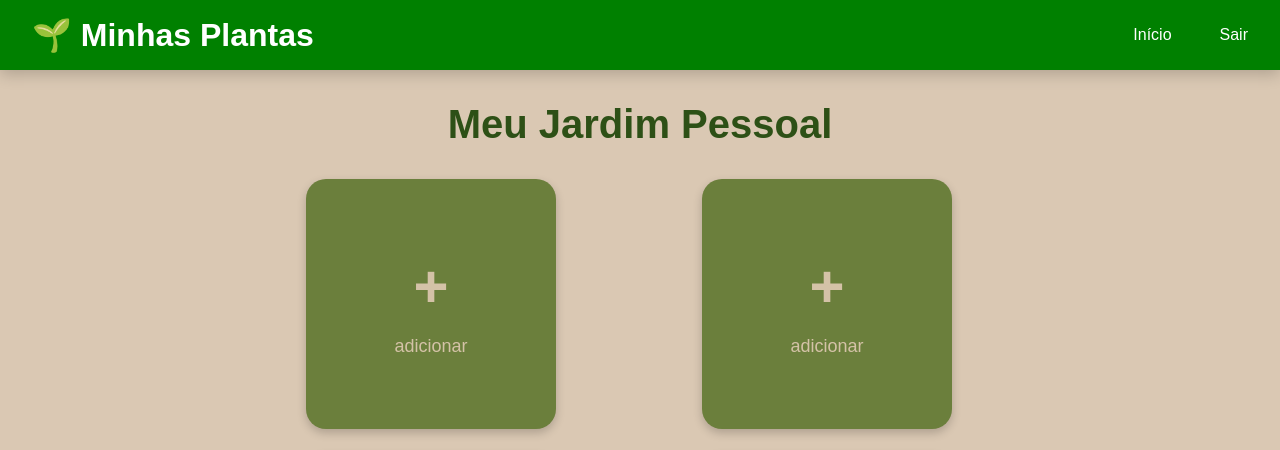
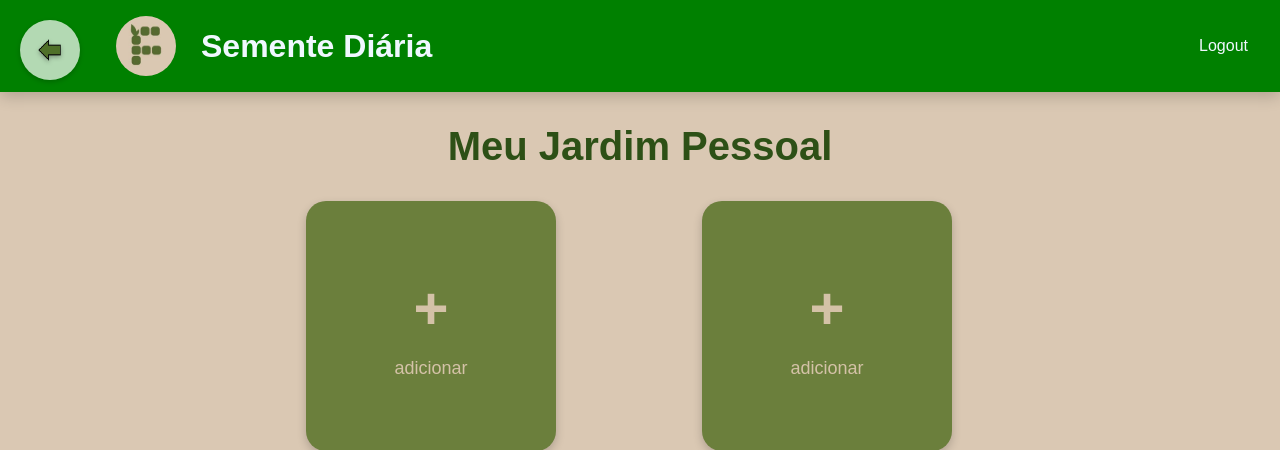
Before and after one commit to Adrelzin/Projeto-pp2, a Flask app: page /plantas in a window 1280 px wide. Shown: the top 450 px of the page. Run offline with Flask 3, Linux system fonts and the light colour scheme; the visitor is signed in with stand-in values (Sample User, id 1); data comes from the database, SQL or seed files in the repository; data that the repository does not hold is empty.

Commit message:
Update plantas.html.j2

```diff
--- a/templates/plantas.html.j2
+++ b/templates/plantas.html.j2
@@ -9,11 +9,129 @@
         * { box-sizing: border-box; margin: 0; padding: 0; }
         body { background: #dac8b3; font-family: Arial, sans-serif; min-height: 100vh; padding-bottom: 120px; }
 
-        header { display: flex; background: green; width: 100%; padding: 1rem; align-items: center; justify-content: space-between; box-shadow: 0 4px 15px rgba(0,0,0,0.2); }
-        .header-left { display: flex; align-items: center; }
-        .header-left h1 { color: white; margin-left: 1rem; }
-        .nav-links { display: flex; gap: 1rem; }
-        .nav-links a { color: white; text-decoration: none; padding: 0.5rem 1rem; border-radius: 4px; }
+        header {
+            display: flex;
+            background-color: green;
+            width: 100%;
+            margin: 0;
+            padding: 1rem;
+            align-items: center;
+            justify-content: space-between;
+            box-shadow: 0 4px 15px rgba(0,0,0,0.2);
+        }
+
+        a {
+            text-decoration: none;
+            color: inherit;
+            display: block;
+            transition: all 0.3s ease;
+        }
+
+        .logo{
+            position: relative;
+            left: 100px;
+        }
+
+        .header-left {
+            display: flex;
+            align-items: center;
+        }
+
+        .header-left h1{
+            position: relative;
+            left: 125px;
+        }
+
+        header img {
+            border-radius: 50%;
+        }
+
+        header .header-left h1 {
+            color: aliceblue;
+            margin: 0 20px 0 0;
+        }
+
+        header nav {
+            display: flex;
+            align-items: center;
+            position: absolute;
+            left: 50%;
+            transform: translateX(-50%);
+            gap: 100px;
+        }
+
+        header nav h1 {
+            color: aliceblue;
+            margin: 0;
+            font-size: 1.5rem;
+            cursor: pointer;
+            padding: 12px 8px;
+            border-radius: 8px;
+            transition: all 0.3s ease;
+        }
+
+        header nav h1:hover {
+            transform: translateY(-3px);
+            background: rgba(255,255,255,0.1);
+            box-shadow: 0 5px 15px rgba(0,0,0,0.2);
+        }
+
+        .header-right {
+            display: flex;
+            align-items: center;
+            gap: 20px;
+        }
+
+        header .header-right a {
+            color: aliceblue;
+            padding: 8px 16px;
+            border-radius: 20px;
+            transition: all 0.3s ease;
+        }
+
+        header .header-right a:hover {
+            transform: scale(1.05);
+            background: rgba(255,255,255,0.1);
+        }
+
+        header hr {
+            height: 150px;
+            width: 2px;
+            background-color: white;
+            border: none;
+            margin: 0 20px;
+        }
+
+        .seta {
+            position: absolute;
+            top: 20px;
+            left: 20px;
+            background: none;
+            border: none;
+            cursor: pointer;
+            z-index: 3;
+            padding: 10px;
+            background-color: rgba(255, 255, 255, 0.7);
+            border-radius: 50%;
+            width: 60px;
+            height: 60px;
+            display: flex;
+            align-items: center;
+            justify-content: center;
+            transition: all 0.3s ease;
+            box-shadow: 0 2px 5px rgba(0,0,0,0.2);
+        }
+
+        .seta:hover {
+            background-color: rgba(255, 255, 255, 0.9);
+            transform: scale(1.1);
+        }
+
+        .seta img {
+            width: 40px;
+            height: 40px;
+            filter: drop-shadow(0 2px 2px rgba(0,0,0,0.3));
+        }
 
         .container { max-width: 800px; margin: 2rem auto; padding: 0 1rem; }
         .page-title { text-align: center; color: #2d5016; margin-bottom: 2rem; font-size: 2.5rem; }
@@ -63,7 +181,6 @@
         .modal-content { background: white; margin: 1% auto; padding: 3rem; border-radius: 15px; width: 95%; max-width: 900px; max-height: 95vh; overflow-y: auto; }
         .close { color: #aaa; float: right; font-size: 45px; font-weight: bold; cursor: pointer; margin-top: -20px; }
 
-        /* Estilos específicos para elementos maiores no modal */
         .modal h2 { font-size: 2.2rem; color: #2d5016; margin-bottom: 2rem; text-align: center; }
         .modal h3 { font-size: 1.8rem; color: #2d5016; margin-bottom: 1.5rem; }
         .modal p { font-size: 1.2rem; line-height: 1.6; margin-bottom: 1rem; }
@@ -72,7 +189,6 @@
         .modal .plant-info { background-color: #f8f9fa; padding: 2rem; border-radius: 12px; margin-bottom: 2rem; }
         .modal-plant-image { max-width: 600px; max-height: 400px; object-fit: cover; border-radius: 15px; margin: 2rem 0; box-shadow: 0 4px 20px rgba(0,0,0,0.1); }
 
-        /* Formulário no modal de edição com elementos maiores */
         .modal .form-group { margin-bottom: 1.5rem; }
         .modal .form-group label { font-size: 1.1rem; font-weight: bold; margin-bottom: 0.8rem; color: #2d5016; }
         .modal .form-group input, .modal .form-group select, .modal .form-group textarea {
@@ -98,7 +214,6 @@
             box-shadow: 0 4px 15px rgba(0,0,0,0.1);
         }
 
-        /* Botões do modal maiores */
         .modal .modal-buttons {
             display: flex;
             gap: 1.5rem;
@@ -120,10 +235,16 @@
 </head>
 <body>
     <header>
-        <div class="header-left"><h1>🌱 Minhas Plantas</h1></div>
-        <div class="nav-links">
-            <a href="/index">Início</a>
-            <a href="/logout">Sair</a>
+        <div class="header-left">
+            <img class="logo" src="{{ url_for('static', filename='logo.png') }}" alt="Logo" width="60" height="60">
+            <h1>Semente Diária</h1>
+            <button class="seta" onclick="window.location.href='/'">
+                <img src="/static/download-removebg-preview.png" alt="Voltar">
+            </button>
+        </div>
+
+        <div class="header-right">
+            <a href="/logout">Logout</a>
         </div>
     </header>
 
```
